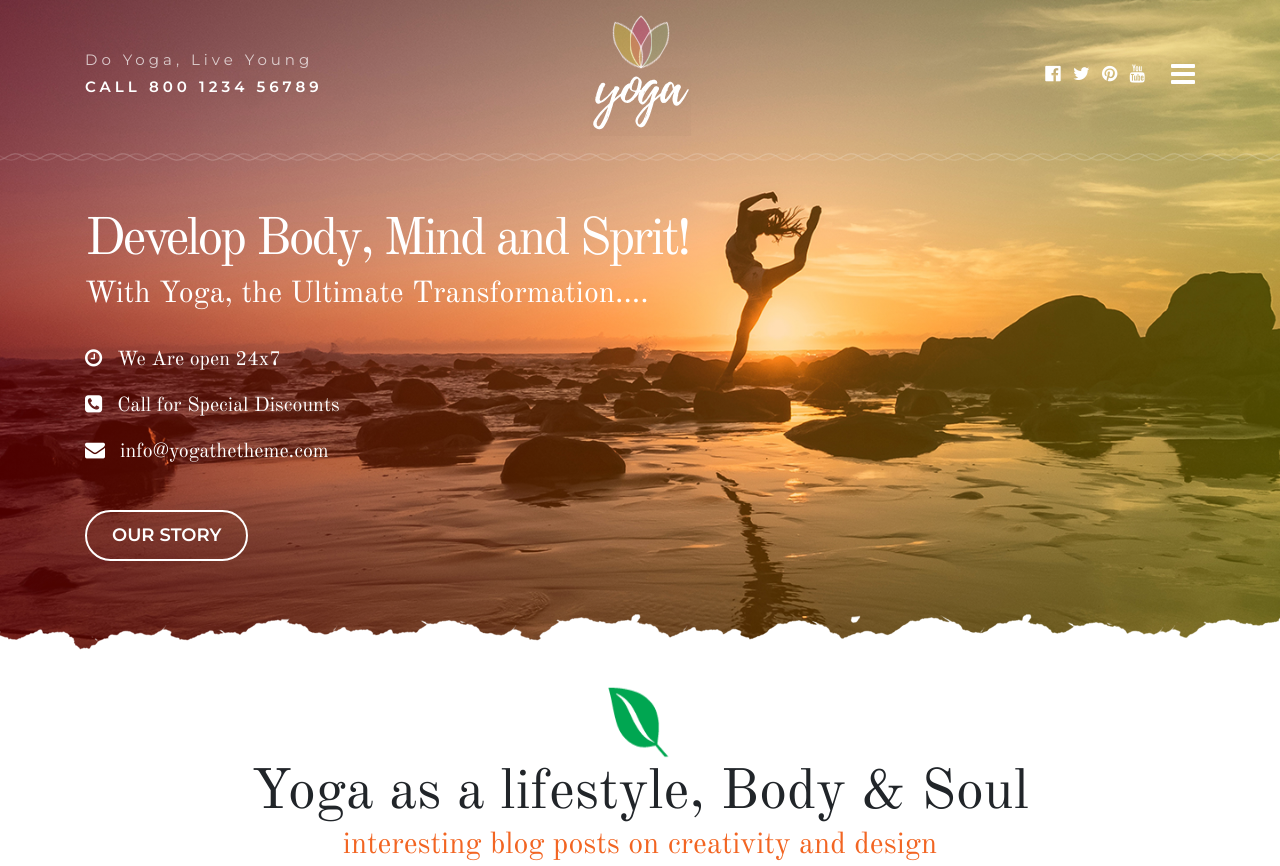
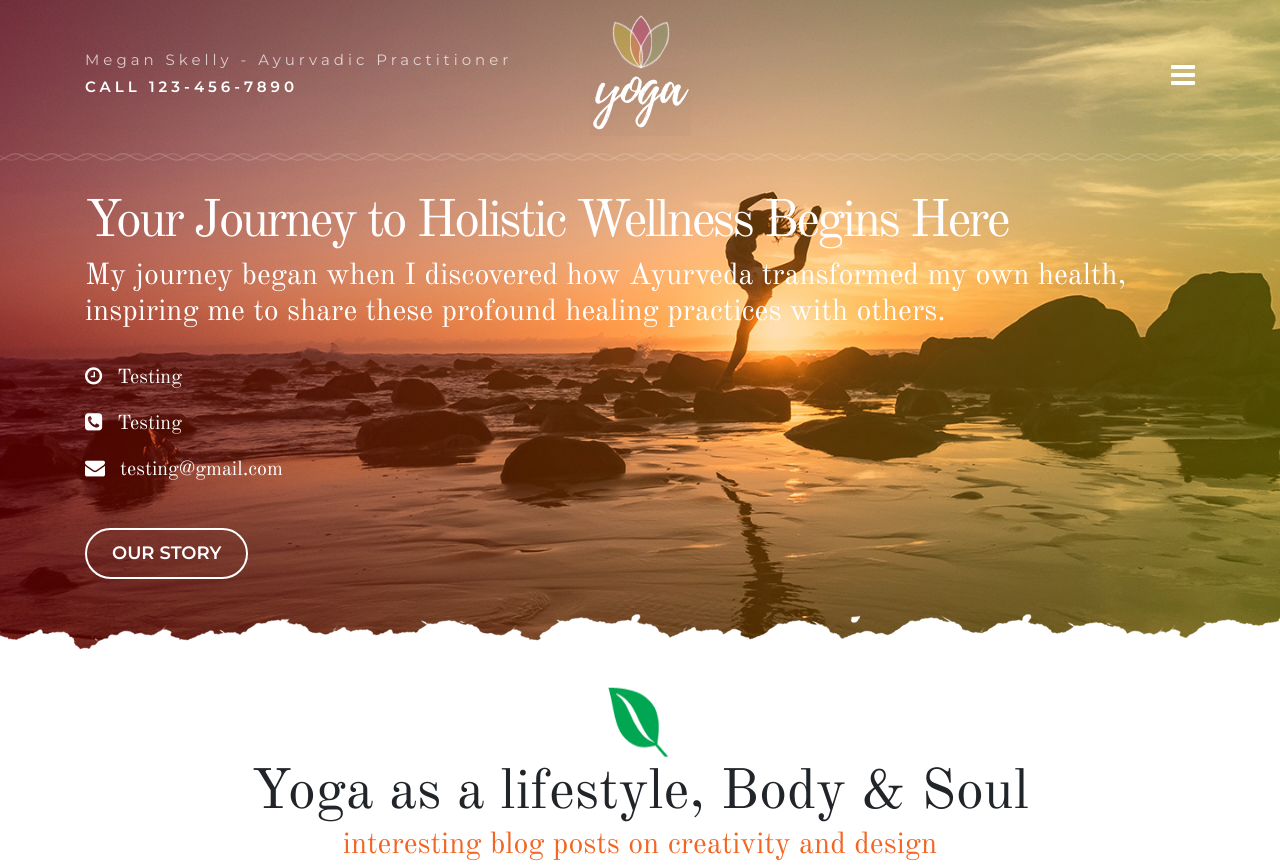
Before and after one commit to meganskelly/meganskelly.github.io, a plain HTML site: page index.html in a window 1280 px wide. Shown: the top 866 px of the page. Drawn offline with nearby package versions, Linux system fonts and the light colour scheme.

Commit message:
Update index.html

```diff
--- a/index.html
+++ b/index.html
@@ -36,7 +36,7 @@
                 <!--Row Start-->
                 <div class="row">
                     <div class="col-lg-5 col-md-5 align-self-center left-side">
-                        <p>Do Yoga, Live Young <span>call 800 1234 56789</span></p>
+                        <p>Megan Skelly - Ayurvadic Practitioner <span>call 123-456-7890 </span></p>
                     </div>
                     <div class="col-lg-2 col-md-2 col-5 align-self-center logo">
                         <a href="index.html"><img src="images/nav-logo.png" alt="logo"></a>
@@ -47,12 +47,6 @@
                             <div id="page-content-wrapper">
                                 <span class="slide-menu" onclick="openNav()"><i class="fa fa-bars" aria-hidden="true"></i></span>
                             </div>
-                        </div>
-                        <div class="social-icons another">
-                            <i class="fa fa-facebook-official" aria-hidden="true"></i>
-                            <i class="fa fa-twitter" aria-hidden="true"></i>
-                            <i class="fa fa-pinterest" aria-hidden="true"></i>
-                            <i class="fa fa-youtube" aria-hidden="true"></i>
                         </div>
                     </div>
                 </div>
@@ -73,11 +67,11 @@
             <!--Row Start-->
             <div class="row">
                 <div class="col-sm-12">
-                    <h1 data-aos="fade-left">Develop Body, Mind and Sprit!</h1>
-                    <h2 data-aos="fade-left" data-aos-delay="100">With Yoga, the Ultimate Transformation....</h2>
-                    <p data-aos="fade-left" data-aos-delay="200"><i class="fa fa-clock-o" aria-hidden="true"></i><span>We Are open 24x7</span></p>
-                    <p data-aos="fade-left" data-aos-delay="300"><i class="fa fa-phone-square" aria-hidden="true"></i><span>Call for Special Discounts</span></p>
-                    <p data-aos="fade-left" data-aos-delay="400"><i class="fa fa-envelope" aria-hidden="true"></i><span>info@yogathetheme.com</span></p>
+                    <h1 data-aos="fade-left">Your Journey to Holistic Wellness Begins Here</h1>
+                    <h2 data-aos="fade-left" data-aos-delay="100">My journey began when I discovered how Ayurveda transformed my own health, inspiring me to share these profound healing practices with others.</h2>
+                    <p data-aos="fade-left" data-aos-delay="200"><i class="fa fa-clock-o" aria-hidden="true"></i><span>Testing</span></p>
+                    <p data-aos="fade-left" data-aos-delay="300"><i class="fa fa-phone-square" aria-hidden="true"></i><span>Testing</span></p>
+                    <p data-aos="fade-left" data-aos-delay="400"><i class="fa fa-envelope" aria-hidden="true"></i><span>testing@gmail.com</span></p>
                     <a data-aos="fade-left" data-aos-delay="500" class="btn btn-success" href="about.html" role="button">our story</a>
                 </div>
             </div>
```
